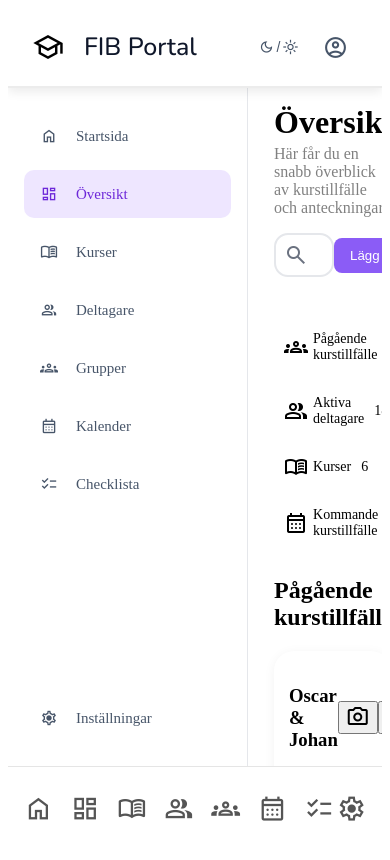
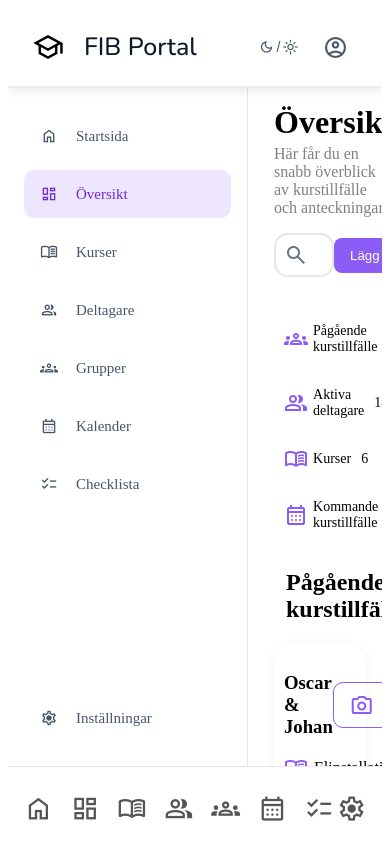
Before and after one commit to Brian-Bridgeman/Eduworkspace, an Angular app in the folder Client/: page /overview in a window 390 px wide. Built offline with nearby package versions, Linux system fonts and the light colour scheme.

Commit message:
feat: improve mobile cards styling and participant button styling

```diff
--- a/Client/src/app/pages/overview/overview.css
+++ b/Client/src/app/pages/overview/overview.css
@@ -1,4 +1,8 @@
-
+:host {
+    display: flex;
+    flex-direction: column;
+    height: 100%;
+}
  .cards {
      display: flex;
      gap: 20px;
@@ -94,6 +98,8 @@
          display: flex;
          flex-direction: column;
 
+         padding: 0 12px;
+
      }
 
      .mobile-card {
@@ -101,12 +107,14 @@
          background-color: white;
          border-radius: 20px;
          box-shadow: 0 2px 12px rgba(0, 0, 0, 0.05);
-         width: 95%;
-         padding: 15px;
+         width: 100%;
+         box-sizing: border-box;
+         padding: 10px;
          margin-bottom: 10px;
      }
      .participants {
         flex-wrap: wrap;
+        gap: 8px;
      }
      .mobile-card-header {
         display: flex;
@@ -139,5 +147,47 @@
         font-size: 14px;
         padding-right: 10px;
      }
+     .material-symbols-outlined{color: #8b5cf6;}
+     .section{display: none;}
+     hr {
+    border: none;
+    height: 1px;
+    background: #e5e7eb;
+    margin: 20px 0;
+}
+.mobile-info{
+    display: flex;
+    align-items: center;
+    gap: 6px;
+}
+.btn-outline {
+  background: transparent;
+  color: #8b5cf6;
+  border: 1.5px solid #8b5cf6;
+  padding: 10px 16px;
+  border-radius: 10px;
+  cursor: pointer;
+  font-size: 14px;
+  font-weight: 600;
+  display: inline-flex;
+  align-items: center;
+  gap: 6px;
+  transition: 0.2s ease;
+}
 
+.btn-outline:hover {
+  background: rgba(139, 92, 246, 0.08);
+}
+.mobile-info {
+    margin: 0px;
+}
+
+.participants a
+{
+    text-decoration: none;
+    padding: 6px 12px;
+    border-radius: 20px;
+    font-weight: 500;
+    background-color: #8a5cf610;;
+}
  }
```
